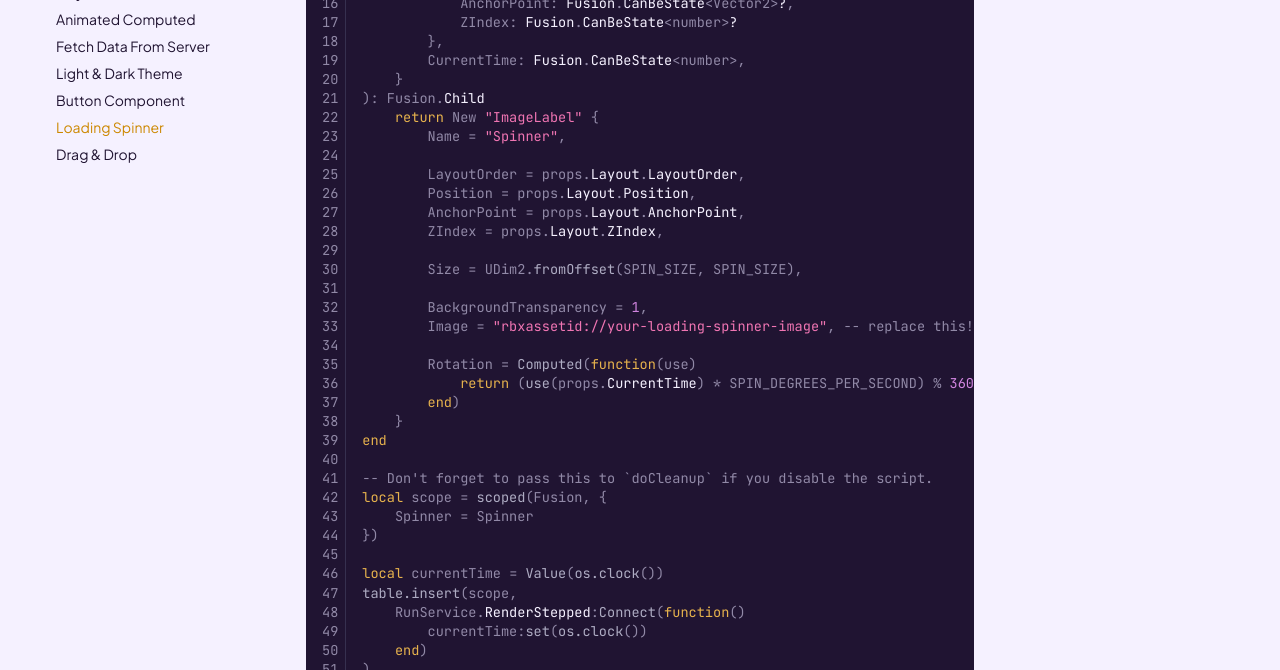
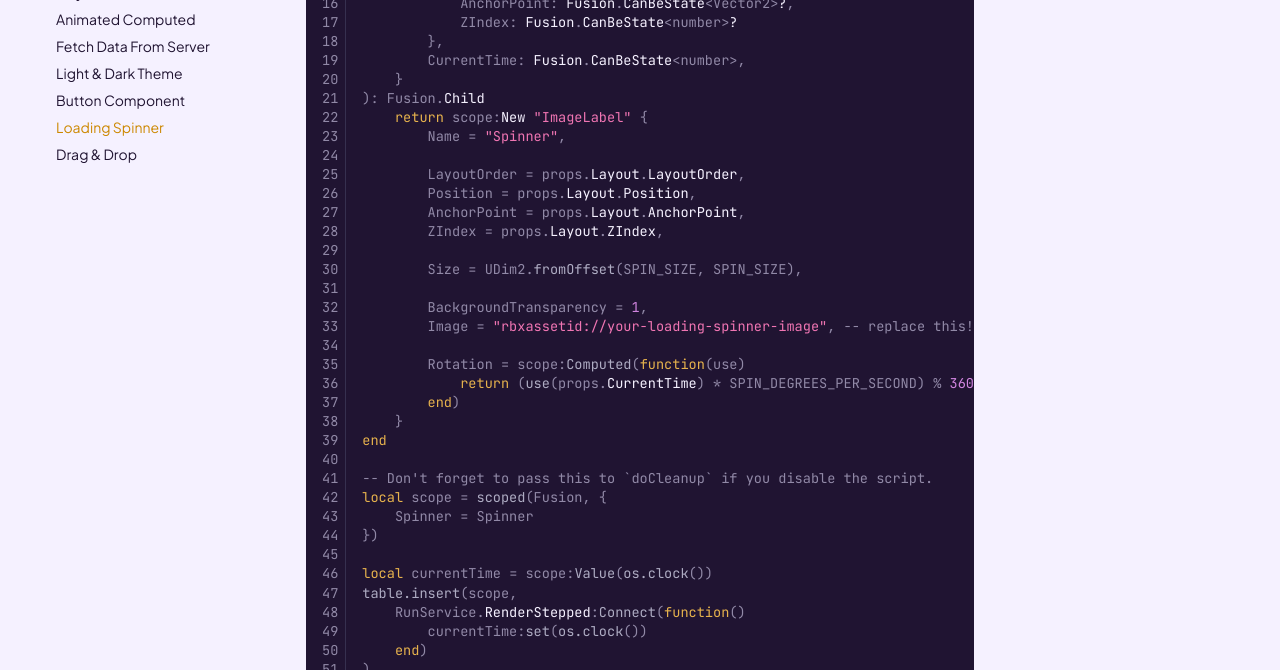
Before and after one commit to dphfox/Fusion, an MkDocs documentation site: the page built from docs/examples/cookbook/loading-spinner.md, in a window 1280 px wide and 1400 px high, scrolled down 563 px. Shown: the part 152-822 px from the top of the window. Built offline with MkDocs 1.6.1 and Material for MkDocs 9.7.7, drawn with Linux system fonts in a browser that asks for light colours; comment, search, counter and statistics services are not loaded; the version menu is left out.

Commit message:
Fix scope: prefix in Loading Spinner

````diff
--- a/docs/examples/cookbook/loading-spinner.md
+++ b/docs/examples/cookbook/loading-spinner.md
@@ -27,7 +27,7 @@ local function Spinner(
 		CurrentTime: Fusion.CanBeState<number>,
 	}
 ): Fusion.Child
-	return New "ImageLabel" {
+	return scope:New "ImageLabel" {
 		Name = "Spinner",
 
 		LayoutOrder = props.Layout.LayoutOrder,
@@ -40,7 +40,7 @@ local function Spinner(
 		BackgroundTransparency = 1,
 		Image = "rbxassetid://your-loading-spinner-image", -- replace this!
 
-		Rotation = Computed(function(use)
+		Rotation = scope:Computed(function(use)
 			return (use(props.CurrentTime) * SPIN_DEGREES_PER_SECOND) % 360
 		end)
 	}
@@ -51,7 +51,7 @@ local scope = scoped(Fusion, {
 	Spinner = Spinner
 })
 
-local currentTime = Value(os.clock())
+local currentTime = scope:Value(os.clock())
 table.insert(scope,
 	RunService.RenderStepped:Connect(function()
 		currentTime:set(os.clock())
@@ -95,7 +95,7 @@ local function Spinner(
 The `CurrentTime` is used to drive the rotation of the loading spinner.
 
 ```Lua linenums="35"
-		Rotation = Computed(function(use)
+		Rotation = scope:Computed(function(use)
 			return (use(props.CurrentTime) * SPIN_DEGREES_PER_SECOND) % 360
 		end)
 ```
@@ -106,7 +106,7 @@ Later on, the example creates a `Value` object that will store the current time,
 and starts a process to keep it up to date.
 
 ```Lua linenums="46"
-local currentTime = Value(os.clock())
+local currentTime = scope:Value(os.clock())
 table.insert(scope,
 	RunService.RenderStepped:Connect(function()
 		currentTime:set(os.clock())
````
